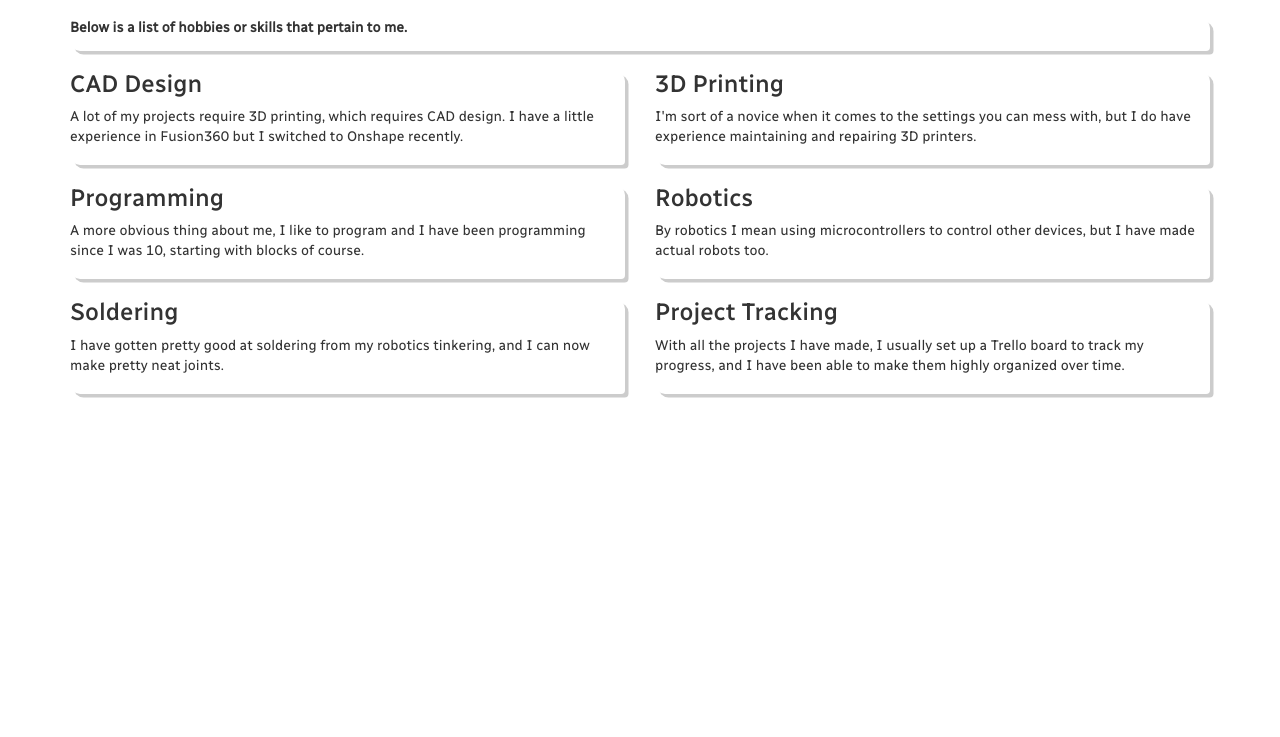
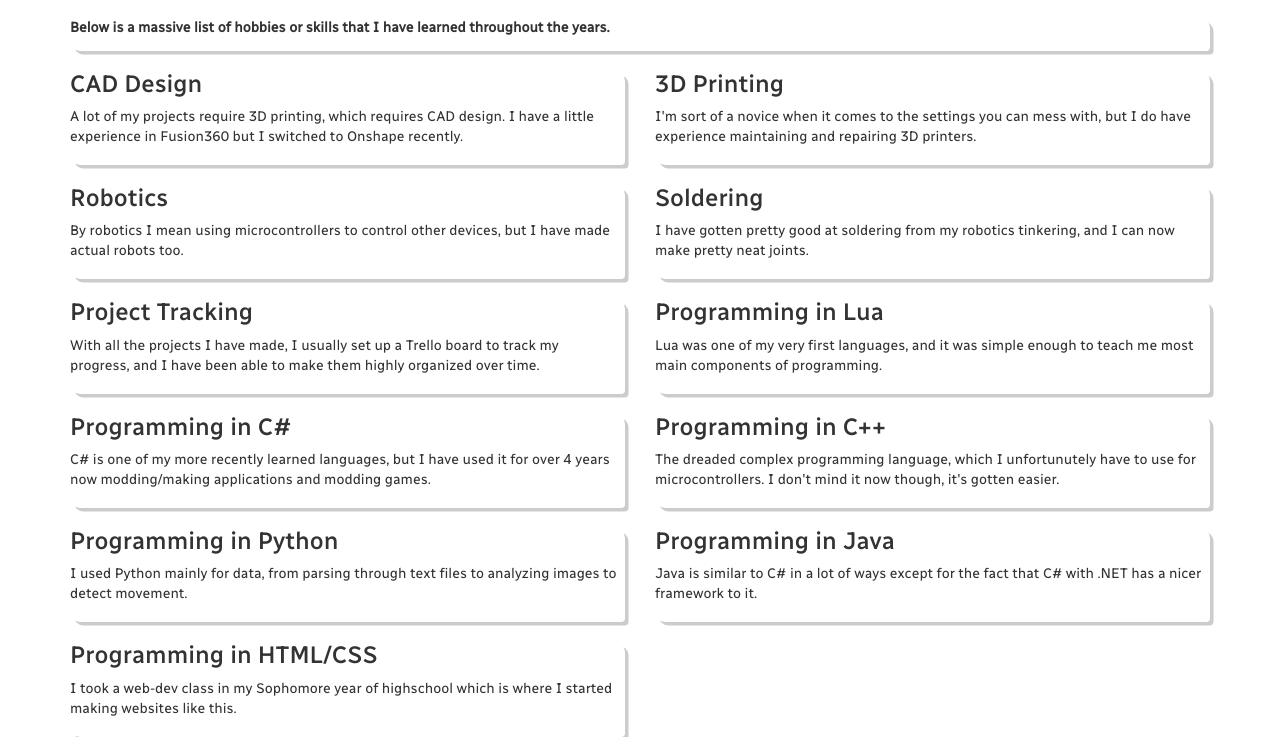
Before and after one commit to dado-offbrand/PortfolioWebsite, a website: page dist/pages/about-me.html in a window 1280 px wide. Shown: the part 72-809 px from the top of the page. Drawn offline with nearby package versions, Linux system fonts and the light colour scheme.

Commit message:
Added more to the about-me page.

```diff
--- a/dist/loadables/about-me.json
+++ b/dist/loadables/about-me.json
@@ -7,10 +7,6 @@
         "Title": "3D Printing",
         "Content": "I'm sort of a novice when it comes to the settings you can mess with, but I do have experience maintaining and repairing 3D printers."
     },
-    {
-        "Title": "Programming",
-        "Content": "A more obvious thing about me, I like to program and I have been programming since I was 10, starting with blocks of course."
-     },
     {
         "Title": "Robotics",
         "Content": "By robotics I mean using microcontrollers to control other devices, but I have made actual robots too."
@@ -22,5 +18,29 @@
     {
         "Title": "Project Tracking",
         "Content": "With all the projects I have made, I usually set up a Trello board to track my progress, and I have been able to make them highly organized over time."
+    },
+    {
+        "Title": "Programming in Lua",
+        "Content": "Lua was one of my very first languages, and it was simple enough to teach me most main components of programming."
+    },
+    {
+        "Title": "Programming in C#",
+        "Content": "C# is one of my more recently learned languages, but I have used it for over 4 years now modding/making applications and modding games."
+    },
+    {
+        "Title": "Programming in C++",
+        "Content": "The dreaded complex programming language, which I unfortunutely have to use for microcontrollers. I don't mind it now though, it's gotten easier."
+    },
+    {
+        "Title": "Programming in Python",
+        "Content": "I used Python mainly for data, from parsing through text files to analyzing images to detect movement."
+    },
+    {
+        "Title": "Programming in Java",
+        "Content": "Java is similar to C# in a lot of ways except for the fact that C# with .NET has a nicer framework to it."
+    },
+    {
+        "Title": "Programming in HTML/CSS",
+        "Content": "I took a web-dev class in my Sophomore year of highschool which is where I started making websites like this."
     }
 ]
--- a/dist/pages/about-me.html
+++ b/dist/pages/about-me.html
@@ -42,7 +42,7 @@
               <div class="col-sm-12">
                     <div class="msg-box">
                          <p><b>
-                              Below is a list of hobbies or skills that pertain to me.
+                              Below is a massive list of hobbies or skills that I have learned throughout the years.
                          </b></p>
                     </div>
               </div>
```
